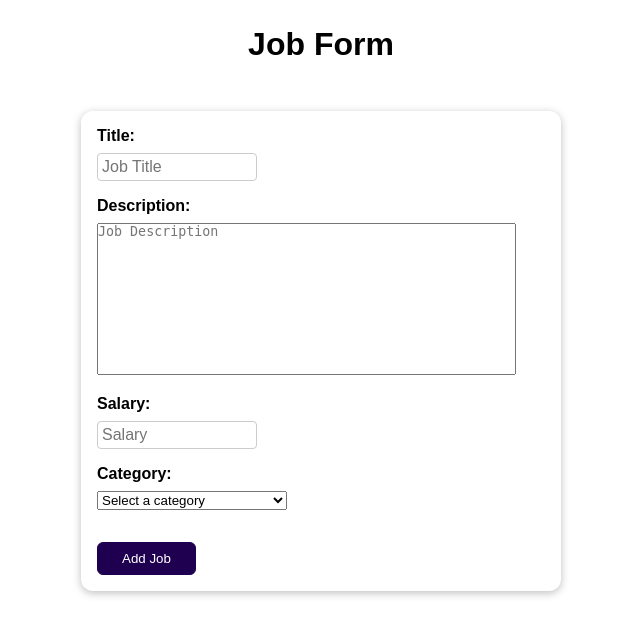
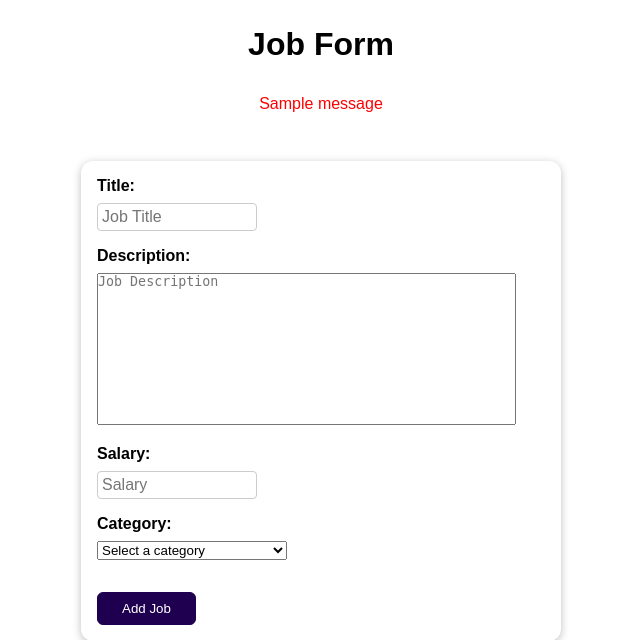
Before and after one commit to AnaMdTech/Django-Learning-Journey, a Django app: page /add-job in a window 1280 px wide. Shown: the part 70-710 px from the top of the page, without its empty margins (319-959 px from the left). Run offline with Django 5.2, Linux system fonts and the light colour scheme; data comes from the database, SQL or seed files in the repository; both versions use the stored data as it was after the commit; one stand-in notice (Sample message) is shown.

Commit message:
Add form validation for duplicate job

```diff
--- a/job_board/apps/jobs/static/jobs/styles.css
+++ b/job_board/apps/jobs/static/jobs/styles.css
@@ -225,3 +225,8 @@ button:active {
 .job-card a:hover {
   color: #320777;
 }
+
+.error-message {
+  color: red;
+  text-align: center;
+}
--- a/job_board/apps/jobs/templates/jobs/job_form.html
+++ b/job_board/apps/jobs/templates/jobs/job_form.html
@@ -5,6 +5,15 @@
 {% block content %}
 <div class="container">
   <h1>Job Form</h1>
+  {% if messages %}
+    <div class="error-message">
+      {% for message in messages %}
+        <div class="alert alert-{{ message.tags }}">
+          {{ message }}
+        </div>
+      {% endfor %}
+    </div>
+  {% endif %}
   <form method="POST">
     {% csrf_token %}
     <div class="form-control">
--- a/job_board/apps/jobs/views.py
+++ b/job_board/apps/jobs/views.py
@@ -2,6 +2,8 @@ from django.shortcuts import render, redirect
 from .models import Job
 from .forms import JobForm
 from django.urls import reverse_lazy
+from django.utils.text import slugify
+from django.contrib import messages
 # from django.views import View
 # from django.views.generic.base import TemplateView
 from django.views.generic import ListView, CreateView
@@ -22,6 +24,17 @@ class JobCreateView(CreateView):
     success_url = reverse_lazy('job-list')
     # template_name = 'jobs/job_form.html' # dont need to explicitly define the template name cause the default is job_form --> <app>/<model>_<viewtype>.html
 
+    def form_valid(self, form):
+        form.instance.user = self.request.user
+        form.instance.slug = slugify(form.instance.title)
+
+        # Check for duplicate book title by same user
+        if Job.objects.filter(title=form.instance.title).exists():
+            messages.error(self.request, "You've already added a book with this title.")
+            return redirect("add-job")  # or back to form
+
+        return super().form_valid(form)
+
 
 
 # def job_list(request):
```
Also changed, not shown: job_board/db.sqlite3.
